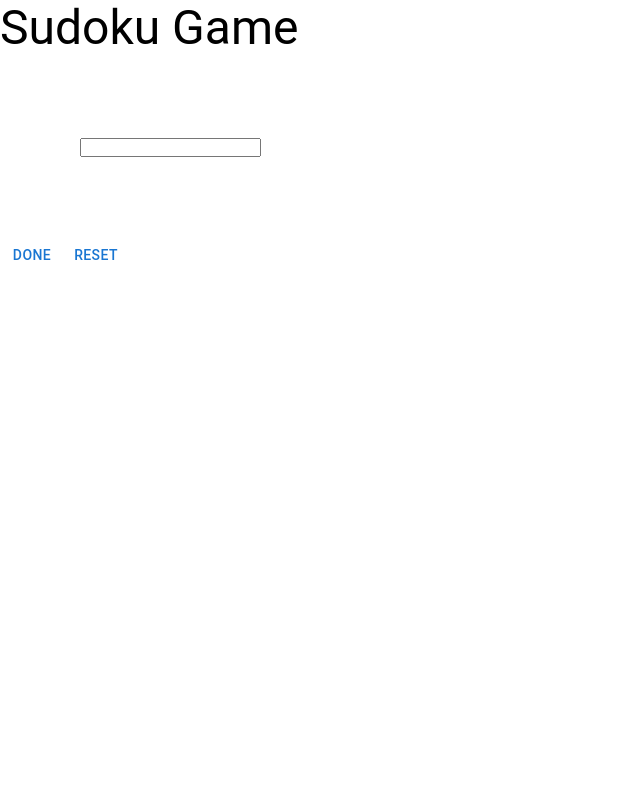
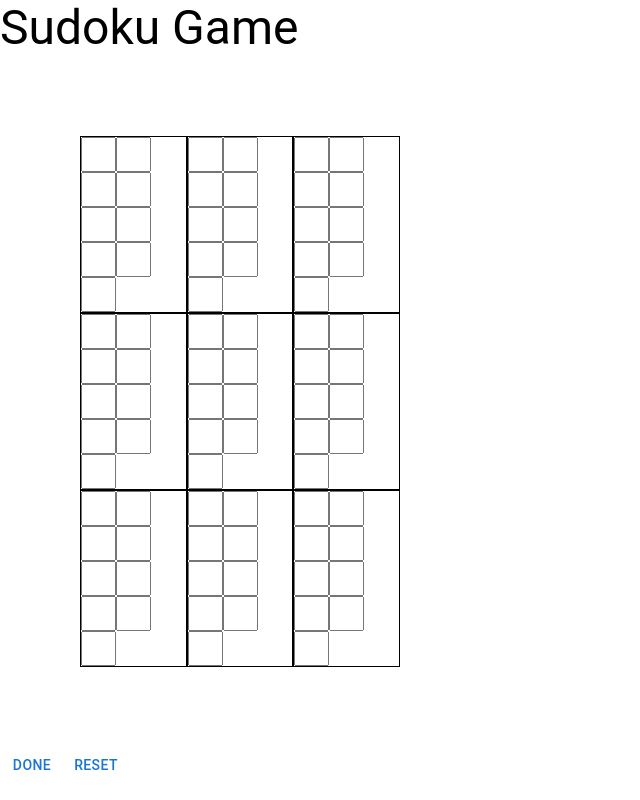
Before and after one commit to AeenPah/sudoku-app, a Next.js app: page /sudoko-game in a window 1280 px wide. Shown: the whole page, without its empty margins (0-640 px from the left). Built offline with nearby package versions, Linux system fonts and the light colour scheme.

Commit message:
add primary structure for sudoku puzzle.

```diff
--- a/src/components/SudokuPuzzle/SudokuPuzzle.tsx
+++ b/src/components/SudokuPuzzle/SudokuPuzzle.tsx
@@ -1,10 +1,109 @@
+import { Grid } from "@mui/material";
+import "./style.css";
+
 function SudokuPuzzle() {
   return (
-    <div>
-      <div>
-        <input type="text" />
-      </div>
-    </div>
+    <Grid container width="320px" boxSizing="border-box">
+      <Grid item xs={4} border="1px solid black">
+        <input type="number" />
+        <input type="number" />
+        <input type="number" />
+        <input type="number" />
+        <input type="number" />
+        <input type="number" />
+        <input type="number" />
+        <input type="number" />
+        <input type="number" />
+      </Grid>
+      <Grid item xs={4} border="1px solid black">
+        <input type="number" />
+        <input type="number" />
+        <input type="number" />
+        <input type="number" />
+        <input type="number" />
+        <input type="number" />
+        <input type="number" />
+        <input type="number" />
+        <input type="number" />
+      </Grid>
+      <Grid item xs={4} border="1px solid black">
+        <input type="number" />
+        <input type="number" />
+        <input type="number" />
+        <input type="number" />
+        <input type="number" />
+        <input type="number" />
+        <input type="number" />
+        <input type="number" />
+        <input type="number" />
+      </Grid>
+      <Grid item xs={4} border="1px solid black">
+        <input type="number" />
+        <input type="number" />
+        <input type="number" />
+        <input type="number" />
+        <input type="number" />
+        <input type="number" />
+        <input type="number" />
+        <input type="number" />
+        <input type="number" />
+      </Grid>
+      <Grid item xs={4} border="1px solid black">
+        <input type="number" />
+        <input type="number" />
+        <input type="number" />
+        <input type="number" />
+        <input type="number" />
+        <input type="number" />
+        <input type="number" />
+        <input type="number" />
+        <input type="number" />
+      </Grid>
+      <Grid item xs={4} border="1px solid black">
+        <input type="number" />
+        <input type="number" />
+        <input type="number" />
+        <input type="number" />
+        <input type="number" />
+        <input type="number" />
+        <input type="number" />
+        <input type="number" />
+        <input type="number" />
+      </Grid>
+      <Grid item xs={4} border="1px solid black">
+        <input type="number" />
+        <input type="number" />
+        <input type="number" />
+        <input type="number" />
+        <input type="number" />
+        <input type="number" />
+        <input type="number" />
+        <input type="number" />
+        <input type="number" />
+      </Grid>
+      <Grid item xs={4} border="1px solid black">
+        <input type="number" />
+        <input type="number" />
+        <input type="number" />
+        <input type="number" />
+        <input type="number" />
+        <input type="number" />
+        <input type="number" />
+        <input type="number" />
+        <input type="number" />
+      </Grid>
+      <Grid item xs={4} border="1px solid black">
+        <input type="number" />
+        <input type="number" />
+        <input type="number" />
+        <input type="number" />
+        <input type="number" />
+        <input type="number" />
+        <input type="number" />
+        <input type="number" />
+        <input type="number" />
+      </Grid>
+    </Grid>
   );
 }
 
--- /dev/null
+++ b/src/components/SudokuPuzzle/style.css
@@ -0,0 +1,20 @@
+
+input {
+    width: 35px;
+    height: 35px;
+    padding: 10px;
+    font-size: larger;
+}
+
+/* -------------------- Prevent show number input arrows -------------------- */
+
+ /* Remove default number input arrows */
+ input[type=number]::-webkit-inner-spin-button,
+ input[type=number]::-webkit-outer-spin-button {
+     -webkit-appearance: none;
+     margin: 0;
+ }
+ /* Remove number input arrow in Firefox */
+ input[type=number] {
+     -moz-appearance: textfield;
+ }
```
